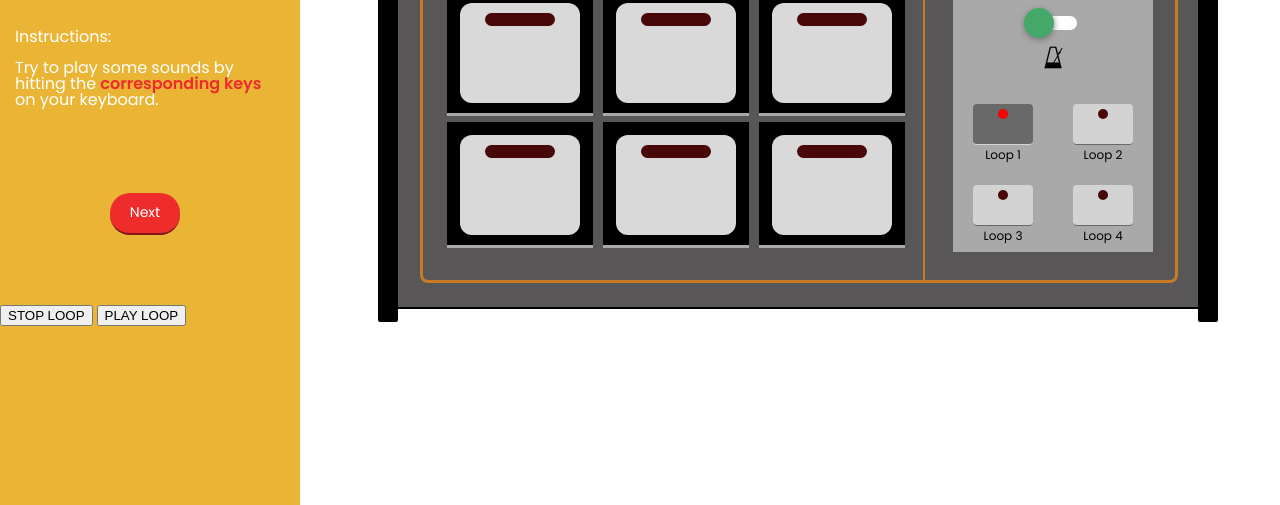
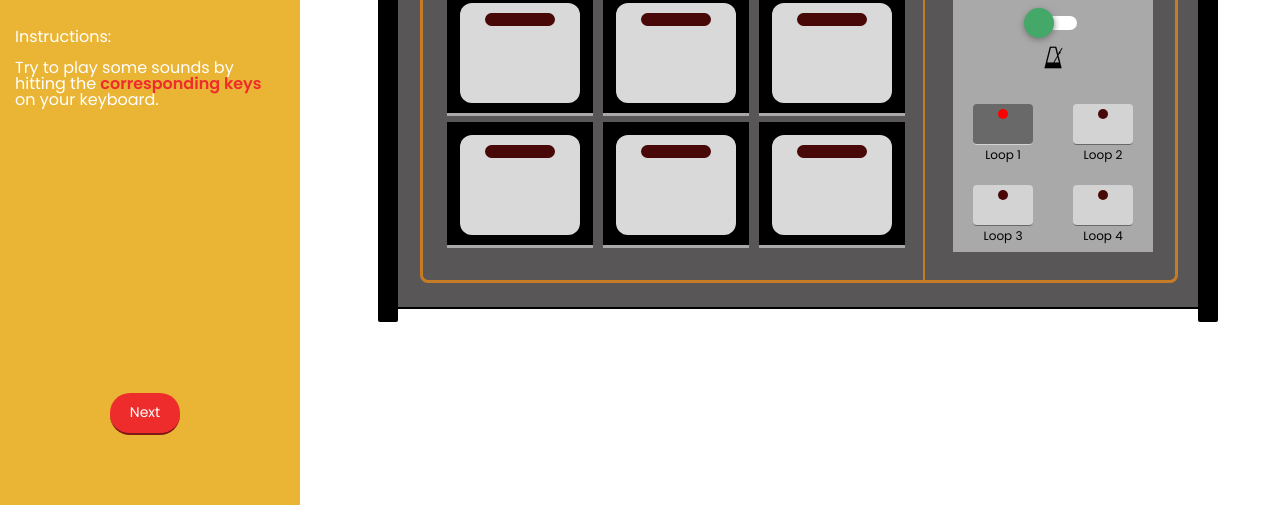
Before and after one commit to stanams/MPBay, a website: page index.html in a window 1280 px wide. Shown: the part 295-800 px from the top of the page. Drawn offline with nearby package versions, Linux system fonts and the light colour scheme; a script that the page names is missing.

Commit message:
minor fixes

```diff
--- a/index.html
+++ b/index.html
@@ -509,10 +509,10 @@
 
 
     <!-- Multitrack recorder -->
-        <div class="btns-wrapper">
+        <!-- <div class="btns-wrapper">
           <button class="play-loop-btn" type="button" name="stopLoop" onclick="stopLoop()">STOP LOOP</button>
           <button class="stop-loop-btn" type="button" name="playLoop" onclick="playLoop()">PLAY LOOP</button>
-        </div>
+        </div> -->
 
 
   </body>
--- a/style.css
+++ b/style.css
@@ -715,10 +715,11 @@ b {
 	width: 70px;
 	height: 40px;
 	text-align: center;
-	margin-top: 70px;
+	/*margin-top: 70px;*/
 	cursor: pointer;
 	border-bottom: 2px solid #821717;
 	position: absolute;
+	bottom: 70px;
 	margin-left: 110px;
 }
 
```
